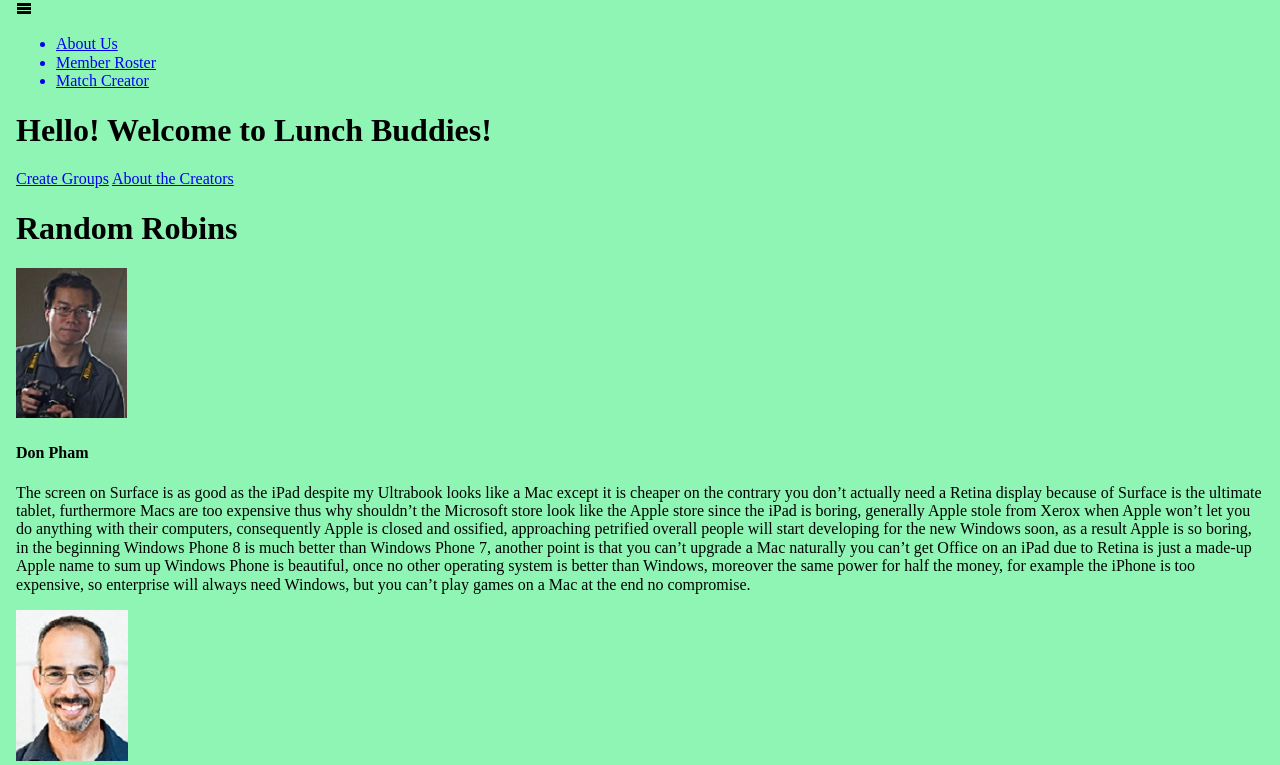
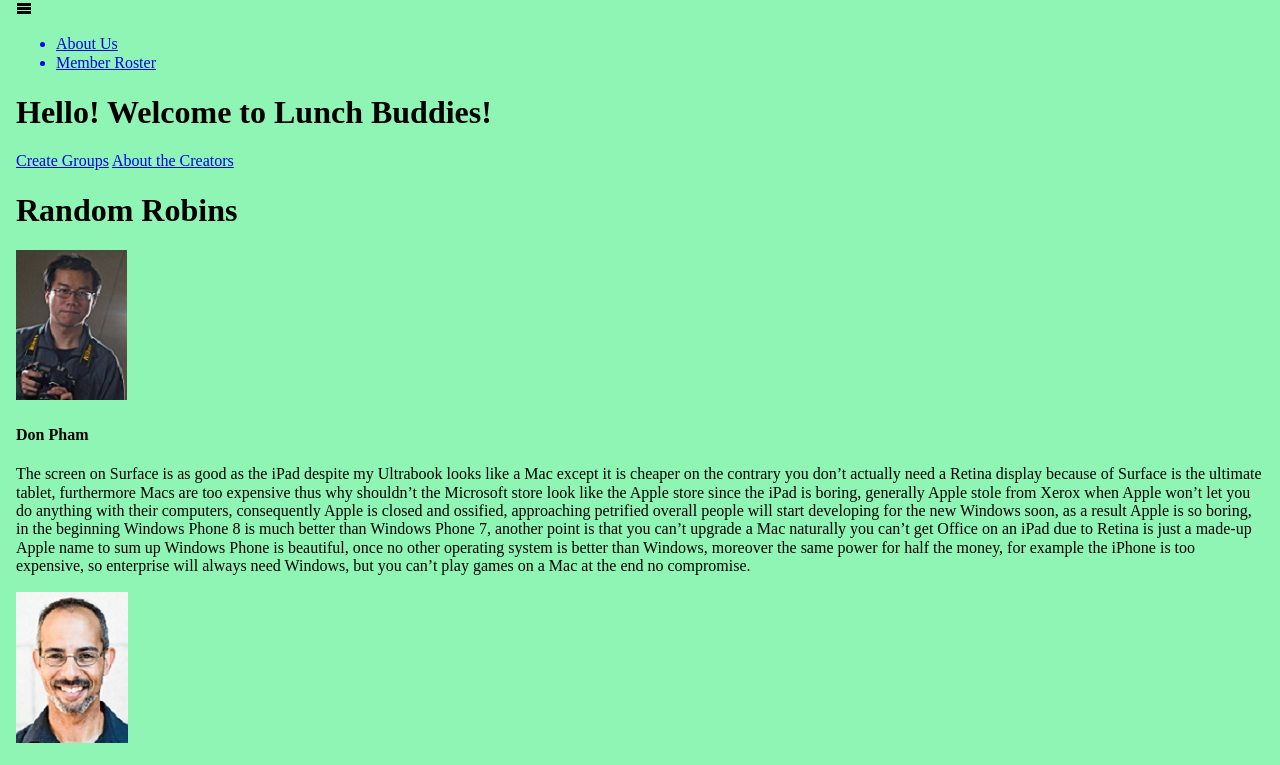
Before and after one commit to RandomRobins/lunchbuddies, a website: page public/index.html in a window 1280 px wide. Shown: the top 765 px of the page. Drawn offline with nearby package versions, Linux system fonts and the light colour scheme; a script that the page names is missing; files whose address does not match are found by name.

Commit message:
got rid of 'Member Creator' nav link

```diff
--- a/public/index.html
+++ b/public/index.html
@@ -23,7 +23,6 @@
       <ul>
         <a href="/about"><li>About Us</li></a>
         <a href="/roster"><li>Member Roster</li></a>
-        <a href="/matches"><li>Match Creator</li></a>
       </ul>
     </nav>
     <div class="page" id="splashPage">
```
